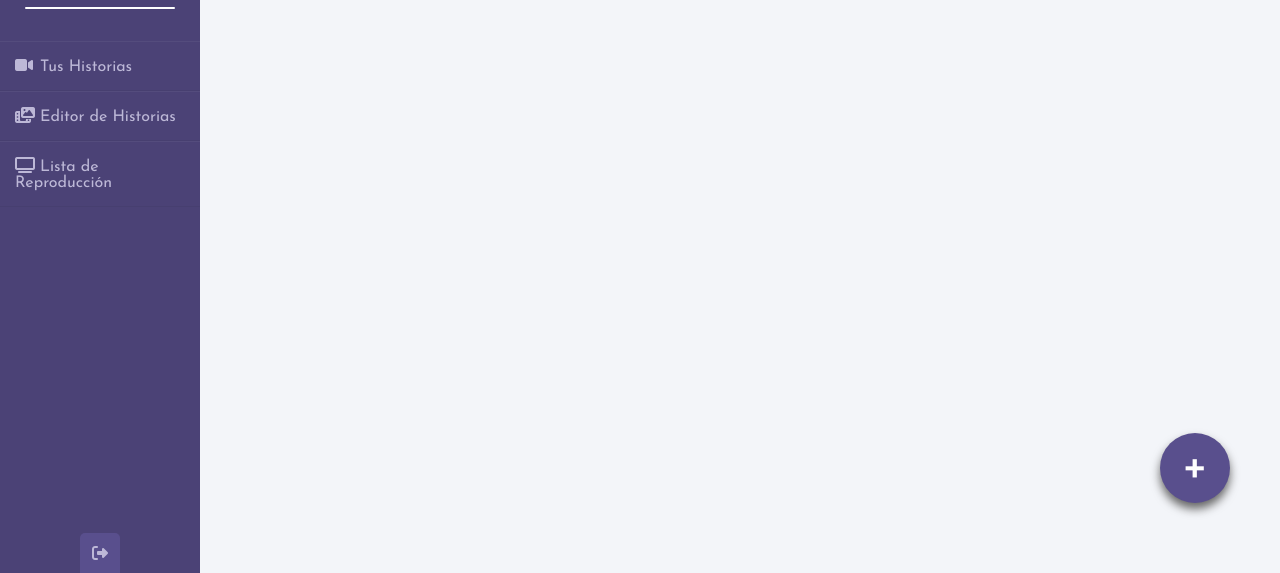
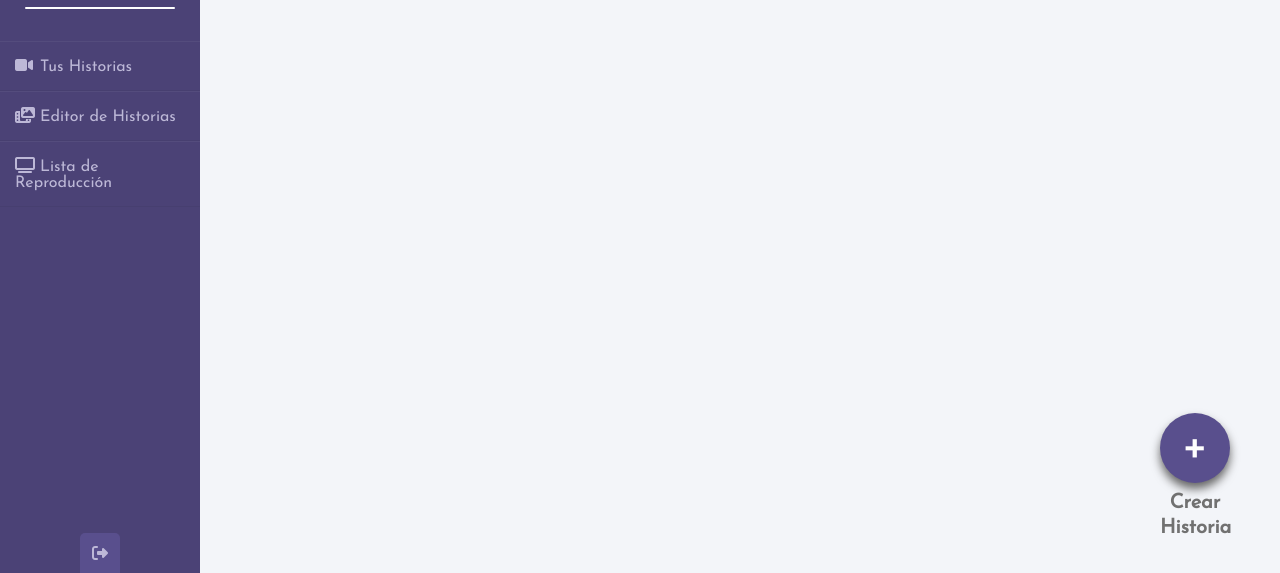
Before and after one commit to FabianMosquera/CF_ProyectoFinal, a plain HTML site: page homePage.html in a window 1280 px wide. Shown: the part 227-800 px from the top of the page. Drawn offline with Linux system fonts and the light colour scheme.

Commit message:
Se agrega boton de crear historia a la pagina de incio

```diff
--- a/homePage.html
+++ b/homePage.html
@@ -47,7 +47,13 @@
         </div>
         <div class="info">
           <h1>Tus Historias</h1>
-          <div class="button">+</div>
+          <div class="new_historie">
+            <button class="button">+</button>
+            <h4>
+              Crear <br />
+              Historia
+            </h4>
+          </div>
         </div>
       </div>
     </div>
--- a/styleHomePage.css
+++ b/styleHomePage.css
@@ -165,22 +165,28 @@ input::-webkit-input-placeholder {
   transform: scaleX(-1);
 }
 
+.new_historie {
+  width: 70px;
+  height: 120px;
+  display: flex;
+  flex-direction: column;
+  position: fixed;
+  right: 50px;
+  bottom: 20px;
+}
+
 .button {
   width: 70px;
   height: 70px;
   background-color: #594f8d;
   border-radius: 50%;
   box-shadow: 0 6px 10px 0 #666;
+  border: none;
 
   font-size: 50px;
   line-height: 70px;
   color: white;
-  text-align: center;
-
-  position: fixed;
-  right: 50px;
-  bottom: 50px;
-
+  /* text-align: center; */
   transition: all 0.1s ease-in-out;
 }
 
@@ -188,3 +194,9 @@ input::-webkit-input-placeholder {
   box-shadow: 0 6px 14px 0 #666;
   transform: scale(1.05);
 }
+
+.new_historie h4 {
+  margin-top: 8px;
+  text-align: center;
+  font-size: 20px;
+}
```
